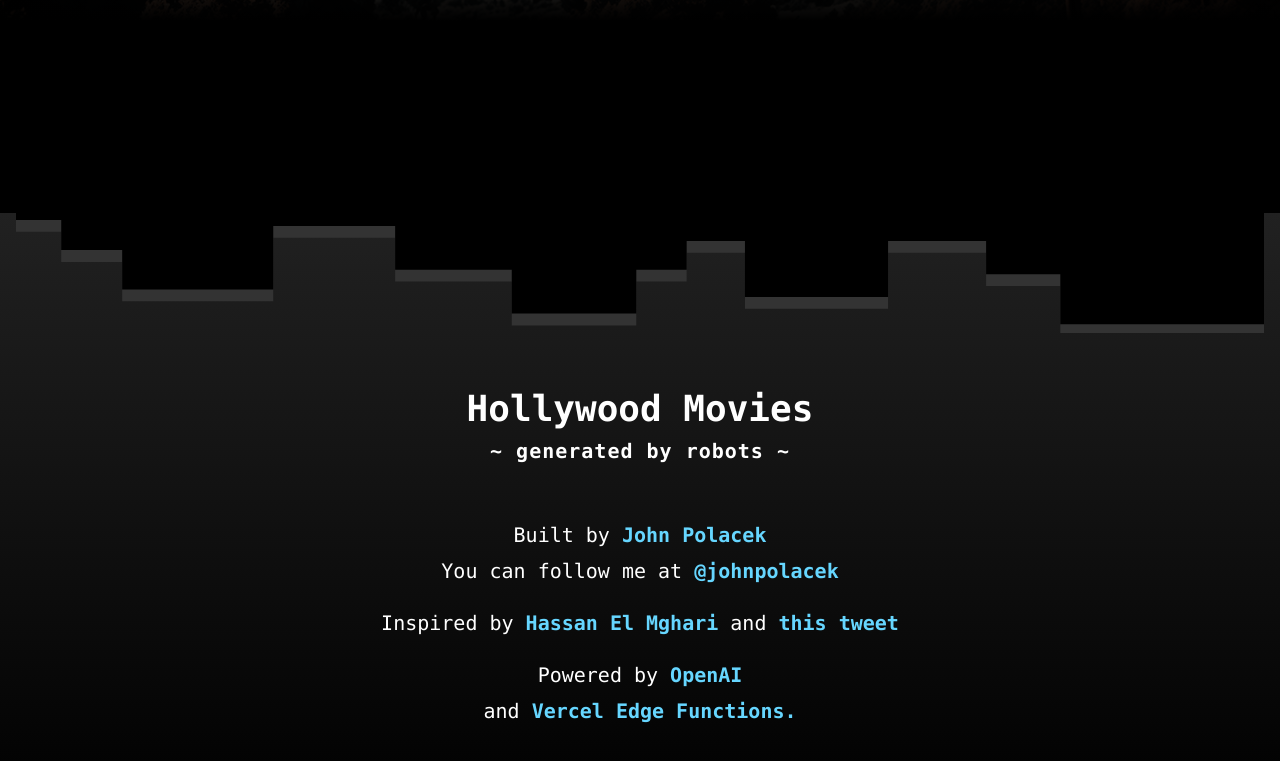
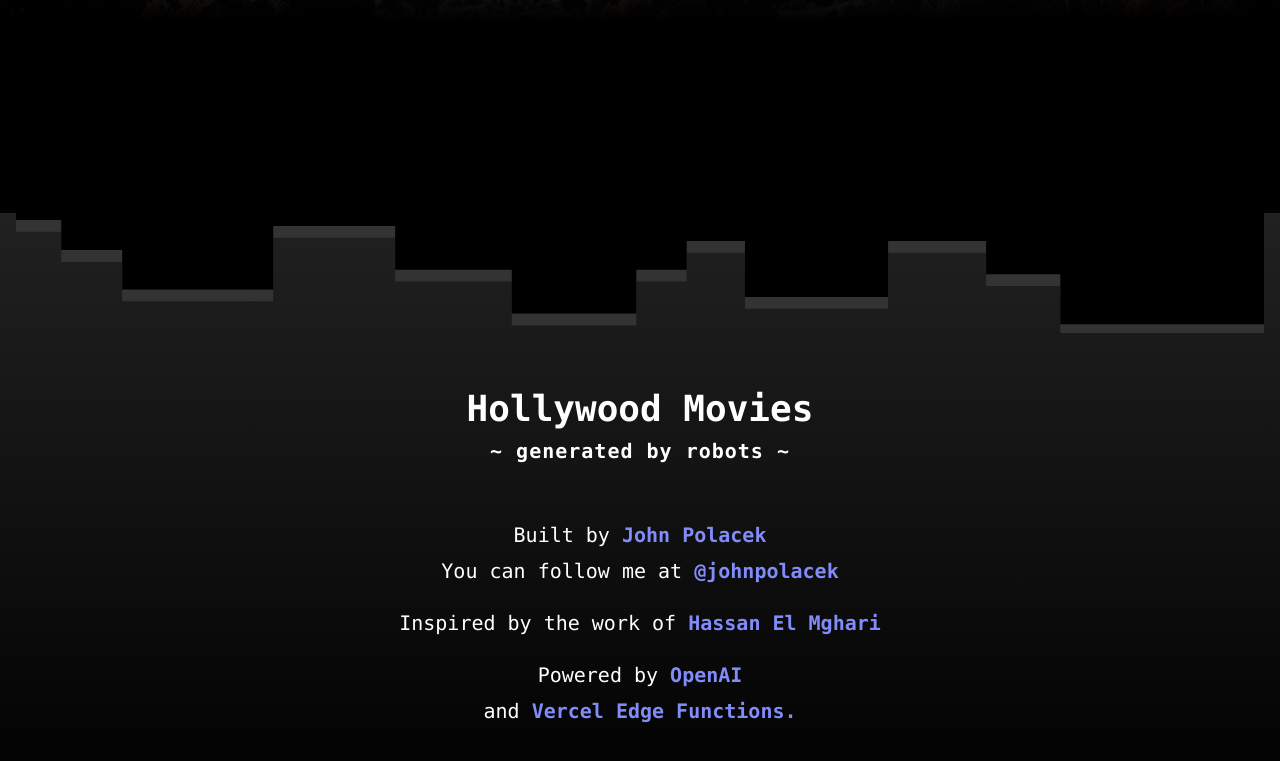
Before and after one commit to johnpolacek/botlywood, a Next.js app: page / in a window 1280 px wide. Shown: the part 363-1124 px from the top of the page. Built offline with nearby package versions, Linux system fonts and the light colour scheme.

Commit message:
update footer

```diff
--- a/components/Footer.tsx
+++ b/components/Footer.tsx
@@ -22,7 +22,7 @@
           href="https://johnpolacek.com/"
           target="_blank"
           rel="noreferrer"
-					className="font-bold hover:underline transition underline-offset-2 text-blue-300"
+          className="font-bold hover:underline transition underline-offset-2 text-indigo-400"
         >
           John Polacek
         </a>
@@ -33,30 +33,21 @@
           href="https://twitter.com/johnpolacek"
           target="_blank"
           rel="noreferrer"
-					className="font-bold hover:underline transition underline-offset-2 text-blue-300"
+          className="font-bold hover:underline transition underline-offset-2 text-indigo-400"
         >
           @johnpolacek
         </a>
       </div>
       <div className="pt-4 text-xl">
-				Inspired by{" "}
+        Inspired by the work of{" "}
         <a
           href="https://www.elmghari.com/"
           target="_blank"
           rel="noreferrer"
-					className="font-bold hover:underline transition underline-offset-2 text-blue-300"
+          className="font-bold hover:underline transition underline-offset-2 text-indigo-400"
         >
           Hassan El Mghari
         </a>{" "}
-				and{" "}
-				<a
-					href="https://twitter.com/seanlinehan/status/1620159578653720577"
-					target="_blank"
-					rel="noreferrer"
-					className="font-bold hover:underline transition underline-offset-2 text-blue-300"
-				>
-					this tweet
-				</a>
       </div>
       <div className="text-xl pt-4">
         Powered by{" "}
@@ -64,7 +55,7 @@
           href="https://openai.com/"
           target="_blank"
           rel="noreferrer"
-					className="font-bold hover:underline transition underline-offset-2 text-blue-300"
+          className="font-bold hover:underline transition underline-offset-2 text-indigo-400"
         >
           OpenAI{" "}
         </a>
@@ -75,7 +66,7 @@
           href="https://vercel.com/"
           target="_blank"
           rel="noreferrer"
-					className="font-bold hover:underline transition underline-offset-2 text-blue-300"
+          className="font-bold hover:underline transition underline-offset-2 text-indigo-400"
         >
           Vercel Edge Functions.
         </a>
```
Lines whose indentation alone changed are shown as unchanged.
